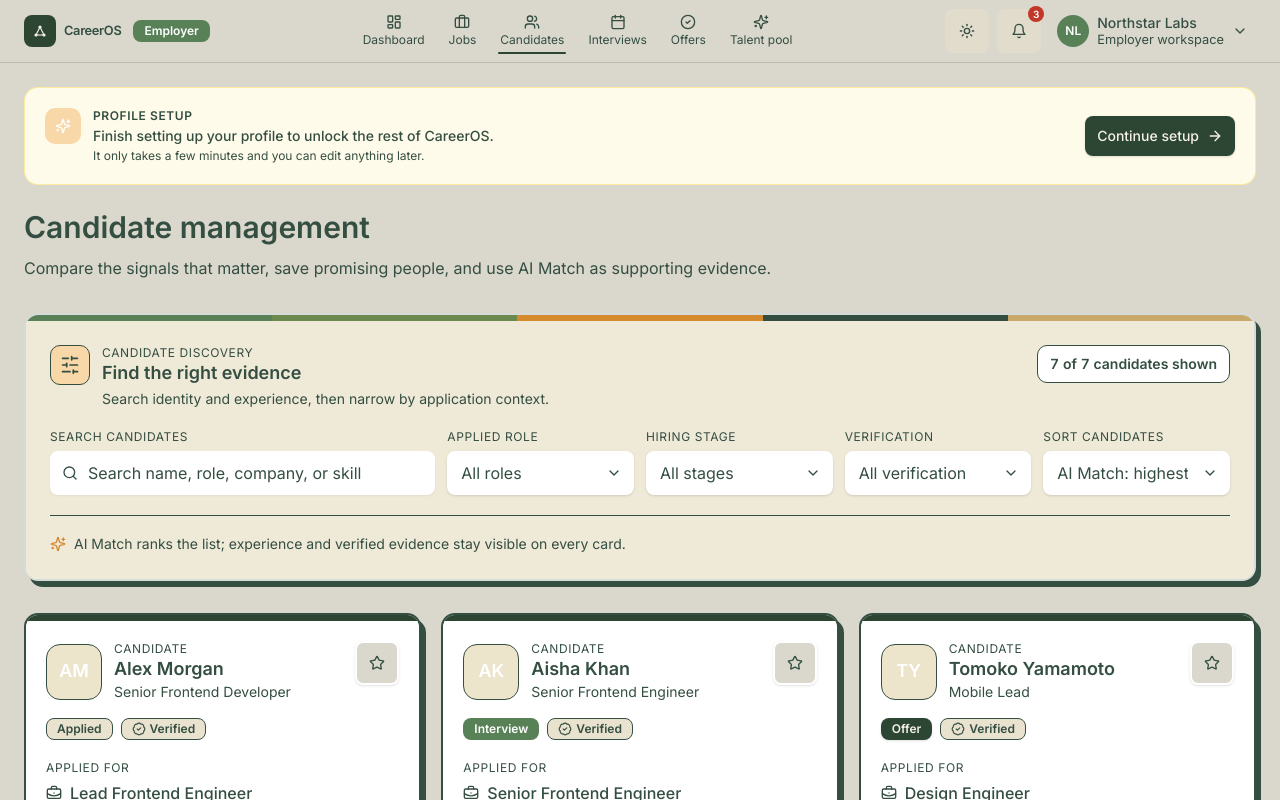
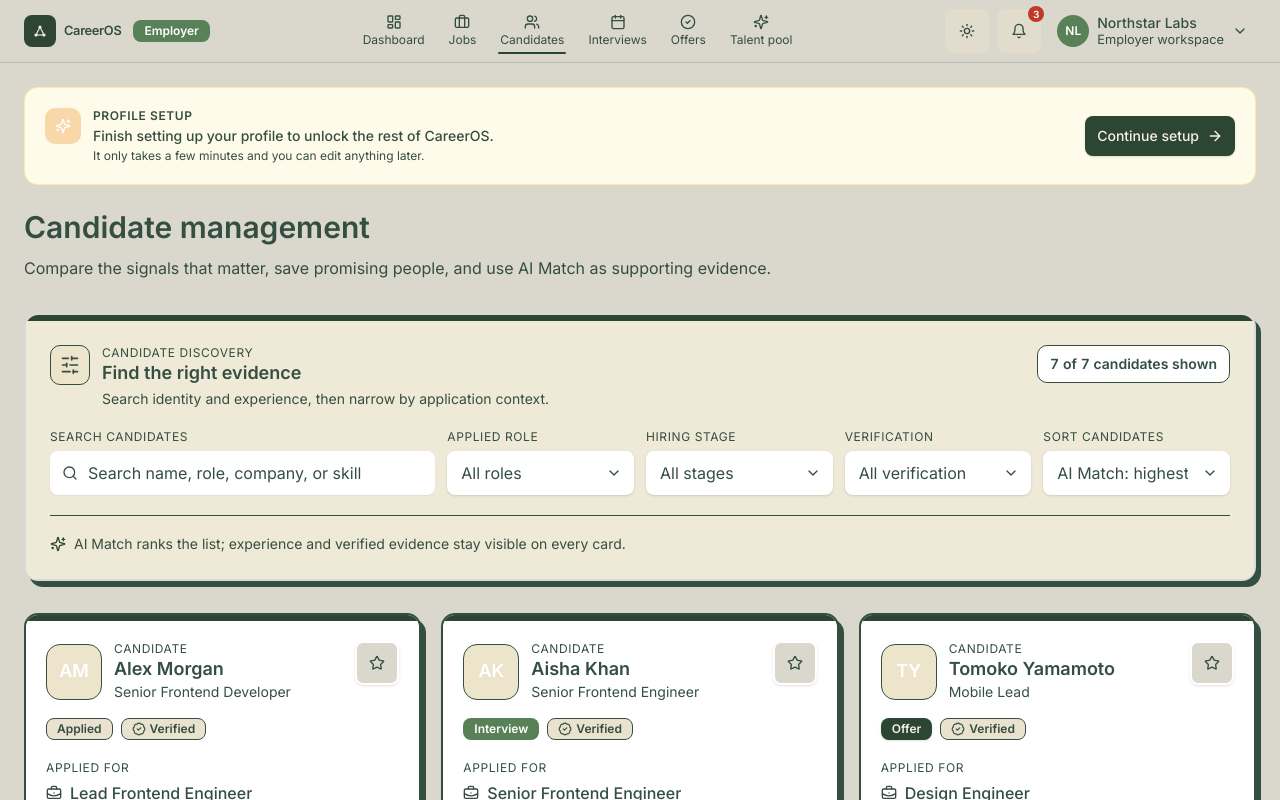
Before and after one commit to davidlaw373-glitch/talentbank-tech-hackathon-2cm, a Next.js app: page /employer/candidates in a window 1280 px wide. Shown: the top 800 px of the page. Built offline with nearby package versions, Linux system fonts and the light colour scheme.

Commit message:
style: simplify candidate discovery palette

```diff
--- a/src/app/employer/candidates/page.tsx
+++ b/src/app/employer/candidates/page.tsx
@@ -103,19 +103,13 @@
       />
 
       <Card className="overflow-hidden border-2 shadow-[5px_6px_0_0_var(--border)]">
-        <div className="grid h-1.5 grid-cols-5" aria-hidden>
-          <span className="bg-chart-1" />
-          <span className="bg-chart-3" />
-          <span className="bg-highlight" />
-          <span className="bg-chart-5" />
-          <span className="bg-chart-7" />
-        </div>
+        <div className="h-1.5 bg-primary" aria-hidden />
         <CardContent className="space-y-5 bg-surface-inset p-5 md:p-6">
           <div className="flex flex-wrap items-start justify-between gap-4">
             <div className="flex items-start gap-3">
               <span
                 aria-hidden
-                className="flex h-10 w-10 shrink-0 items-center justify-center rounded-lg border bg-highlight-soft"
+                className="flex h-10 w-10 shrink-0 items-center justify-center rounded-lg border bg-accent-soft"
               >
                 <SlidersHorizontal className="h-5 w-5" />
               </span>
@@ -220,7 +214,7 @@
 
           <div className="flex min-h-10 flex-wrap items-center justify-between gap-3 border-t pt-4">
             <p className="flex items-center gap-2 text-meta">
-              <Sparkles className="h-4 w-4 text-highlight" aria-hidden />
+              <Sparkles className="h-4 w-4 text-primary" aria-hidden />
               AI Match ranks the list; experience and verified evidence stay
               visible on every card.
             </p>
```
Also changed, not shown: 1 other file (tests, documents, lock files or other folders).
